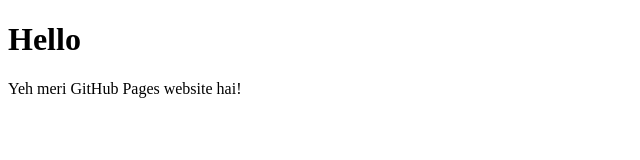
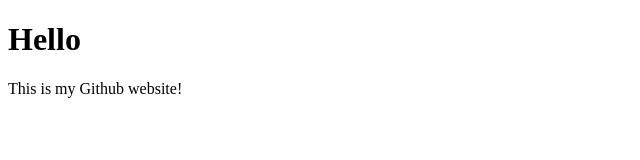
Before and after one commit to Rakhee93/Coursera-assignment, a plain HTML site: page index.html in a window 1280 px wide. Shown: the whole page, without its empty margins (0-640 px from the left). Drawn offline with Linux system fonts and the light colour scheme.

Commit message:
Add index.html

```diff
--- a/index.html
+++ b/index.html
@@ -5,6 +5,6 @@
 </head>
 <body>
   <h1>Hello</h1>
-  <p>Yeh meri GitHub Pages website hai!</p>
+  <p>This is my Github website!</p>
 </body>
 </html>
```
